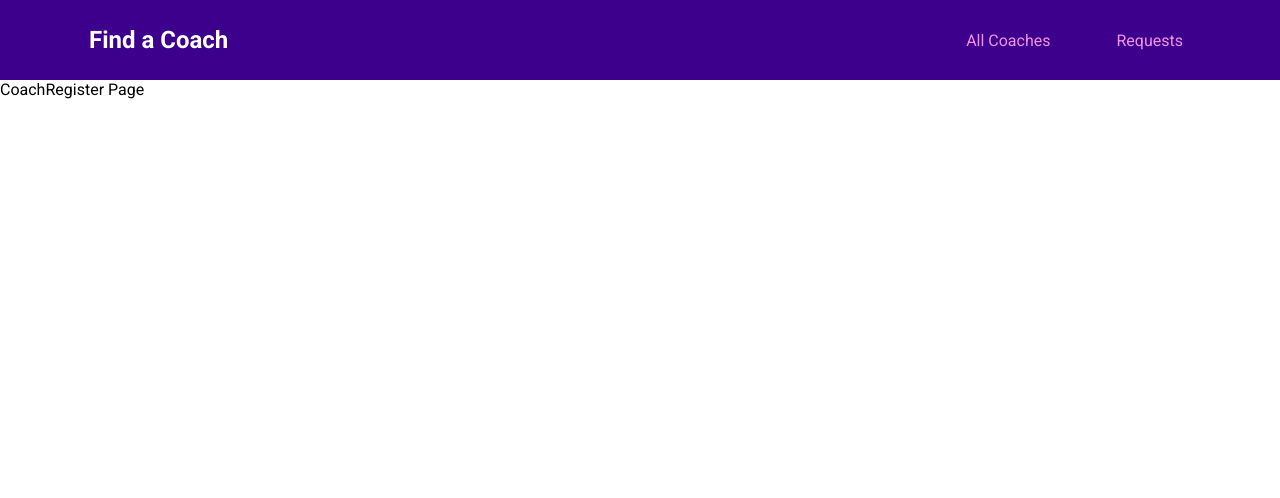
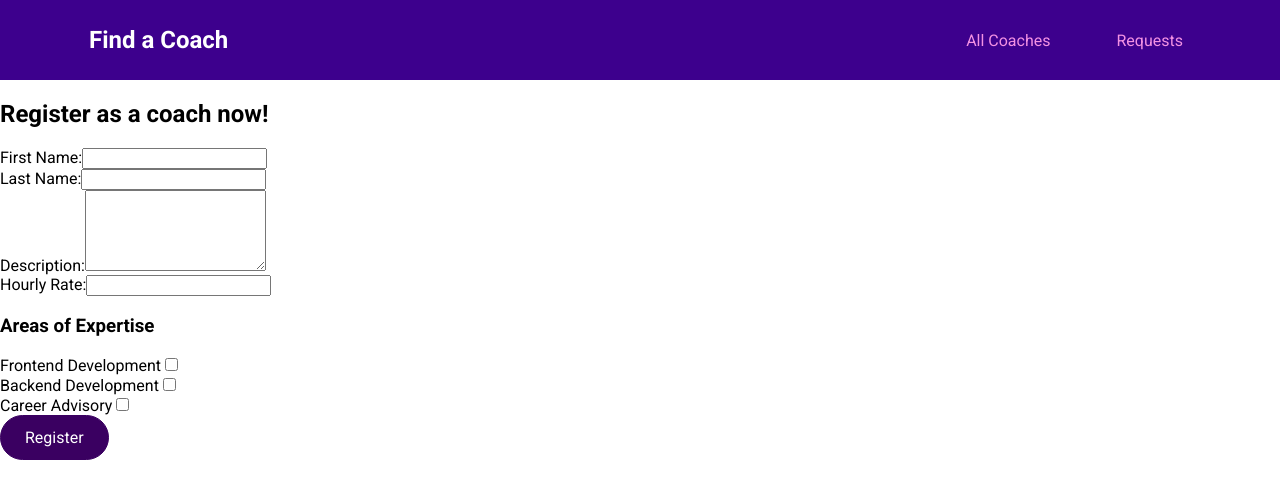
Before and after one commit to Alfredo3232/vue-coach-app, a Vue app: page /register in a window 1280 px wide. Shown: the top 498 px of the page. Built offline with nearby package versions, Linux system fonts and the light colour scheme.

Commit message:
add coach registration feature

```diff
--- a/package.json
+++ b/package.json
@@ -15,7 +15,7 @@
   "devDependencies": {
     "@vitejs/plugin-vue": "^3.2.0",
     "eslint": "^8.28.0",
-    "eslint-plugin-vue": "^9.7.0",
+    "eslint-plugin-vue": "^9.8.0",
     "vite": "^3.2.4"
   }
 }
--- /dev/null
+++ b/src/components/coaches/CoachForm.vue
@@ -0,0 +1,69 @@
+<template>
+    <form @submit.prevent="submitForm">
+        <div class="form-control">
+            <label for="firstname">First Name:</label>
+            <input type="text" id="firstname" v-model.trim="firstName" />
+        </div>
+
+        <div class="form-control">
+            <label for="lastname">Last Name:</label>
+            <input type="text" id="lastname" v-model.trim="lastName" />
+        </div>
+
+        <div class="form-control">
+            <label for="description">Description:</label>
+            <textarea id="description" rows="5" v-model.trim="description"></textarea>
+        </div>
+
+        <div class="form-control">
+            <label for="rate">Hourly Rate:</label>
+            <input type="number" id="rate" v-model.number="rate" />
+        </div>
+
+        <div class="form-control">
+            <h3>Areas of Expertise</h3>
+            <div>
+                <label for="frontend">Frontend Development</label>
+                <input type="checkbox" id="frontend" value="frontend" v-model="areas" />
+            </div>
+
+            <div>
+                <label for="backend">Backend Development</label>
+                <input type="checkbox" id="backend" value="backend" v-model="areas" />
+            </div>
+
+            <div>
+                <label for="career">Career Advisory</label>
+                <input type="checkbox" id="career" value="career" v-model="areas" />
+            </div>
+        </div>
+        <base-button>Register</base-button>
+    </form>
+</template>
+
+<script>
+export default {
+    data() {
+        return {
+            firstName: '',
+            lastName: '',
+            description: '',
+            rate: null,
+            areas: []
+        };
+    },
+    methods: {
+        submitForm() {
+            const formData = {
+                first: this.firstName,
+                last: this.lastName,
+                desc: this.description,
+                rate: this.rate,
+                areas: this.areas
+            };
+
+            console.log(formData);
+        }
+    }
+}
+</script>
--- a/src/pages/coaches/CoachRegistration.vue
+++ b/src/pages/coaches/CoachRegistration.vue
@@ -1,3 +1,16 @@
 <template>
-    CoachRegister Page
+    <section>
+        <h2>Register as a coach now!</h2>
+        <coach-form></coach-form>
+    </section>
 </template>
+
+<script>
+import CoachForm from '../../components/coaches/CoachForm.vue';
+
+export default {
+    components: {
+        'coach-form': CoachForm
+    }
+};
+</script>
```
Also changed, not shown: 1 other file (tests, documents, lock files or other folders).
